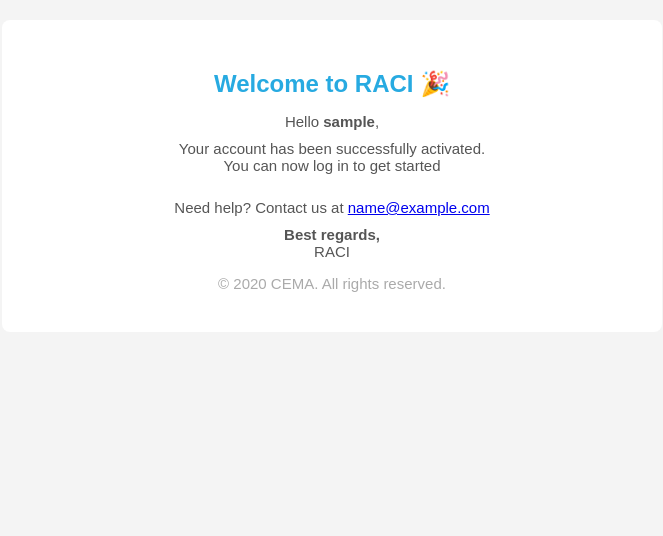
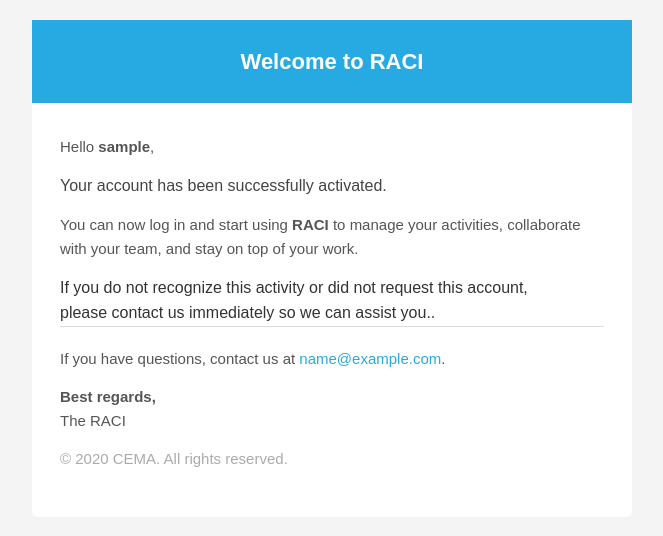
Before and after one commit to Antoney20/RACI-Project-Management-System, a Django app: template templates/invite/success.html in a window 1280 px wide. Shown: the top 536 px of the page, without its empty margins (308-971 px from the left). Run offline with Django 5.2, Linux system fonts and the light colour scheme; the template is opened without the code that fills it: most values are stand-ins (such as "Sample title", 1, 10 or a date in 2020); parts of the project's set-up code (start-up, migrations or seed data) failed here and were passed over.

Commit message:
changed the templates

```diff
--- /dev/null
+++ b/templates/emails/base.html
@@ -0,0 +1,115 @@
+<!DOCTYPE html>
+<html lang="en">
+<head>
+    <meta charset="UTF-8">
+    <meta name="viewport" content="width=device-width, initial-scale=1.0">
+    <style>
+        body {
+            margin: 0;
+            padding: 0;
+            background-color: #f4f4f4;
+            font-family: Arial, sans-serif;
+            line-height: 1.6;
+            color: #333;
+        }
+
+        .container {
+            background-color: #ffffff;
+            border-radius: 6px;
+        }
+
+        .header {
+            background-color: #27aae1;
+            color: #ffffff;
+            padding: 24px 20px;
+            text-align: center;
+        }
+
+        .header h2 {
+            margin: 0;
+            font-size: 22px;
+            font-weight: 600;
+        }
+
+        .content {
+            padding: 32px 28px;
+            text-align: left;
+        }
+
+        .content p {
+            margin: 0 0 14px 0;
+            color: #555;
+            font-size: 15px;
+        }
+
+        .button-container {
+            text-align: center;
+            margin: 28px 0;
+        }
+
+        .footer {
+            padding-top: 20px;
+            border-top: 1px solid #ddd;
+            font-size: 13px;
+            color: #888;
+        }
+
+        a {
+            color: #27aae1;
+            text-decoration: none;
+        }
+
+        @media only screen and (max-width: 600px) {
+            .content {
+                padding: 24px 20px;
+            }
+        }
+    </style>
+</head>
+<body>
+
+<table width="100%" cellpadding="0" cellspacing="0" style="background-color:#f4f4f4;">
+    <tr>
+        <td align="center" style="padding:20px;">
+
+            <table width="600" cellpadding="0" cellspacing="0" class="container">
+                <tr>
+                    <td class="header">
+                        <h2>{% block header_title %}RACI Notification{% endblock %}</h2>
+                    </td>
+                </tr>
+
+                <tr>
+                    <td class="content">
+
+                        <p>Hello <strong>{{ user_name }}</strong>,</p>
+
+                        {% block content %}
+                        <p>{{ message }}</p>
+                        {% endblock %}
+
+
+                        <div class="footer">
+                            <p>
+                                If you have questions, contact us at
+                                <a href="mailto:{{ support_email }}">{{ support_email }}</a>.
+                            </p>
+                            <p>
+                                <strong>Best regards,</strong><br>
+                                The RACI
+                            </p>
+                            <p style="margin-top:12px; color:#aaa;">
+                                © {{ current_year }} CEMA. All rights reserved.
+                            </p>
+                        </div>
+
+                    </td>
+                </tr>
+            </table>
+
+        </td>
+    </tr>
+</table>
+
+</body>
+</html>
--- a/templates/invite/success.html
+++ b/templates/invite/success.html
@@ -1,66 +1,41 @@
-<!DOCTYPE html>
-<html>
-<head>
-    <meta charset="UTF-8">
-    <style>
-        body {
-            font-family: Arial, sans-serif;
-            background-color: #f4f4f4;
-            margin: 0;
-            padding: 0;
-        }
-        .wrapper {
-            padding: 20px;
-        }
-        .container {
-            max-width: 600px;
-            margin: 0 auto;
-            background: #ffffff;
-            border-radius: 8px;
-            padding: 30px;
-            text-align: center;
-        }
-        h2 {
-            color: #27aae1;
-            margin-bottom: 15px;
-        }
-        p {
-            color: #555;
-            font-size: 15px;
-            margin: 10px 0;
-        }
-        .footer {
-            margin-top: 25px;
-            font-size: 13px;
-            color: #888;
-        }
-    </style>
-</head>
-<body>
-<div class="wrapper">
-    <div class="container">
-        <h2>Welcome to RACI  🎉</h2>
+{% extends "emails/base.html" %}
 
-        <p>Hello <strong>{{ user_name }}</strong>,</p>
+{% block header_title %}
+Welcome to RACI
+{% endblock %}
 
-        <p>
-            Your account has been successfully activated. <br/>
-            You can now log in to get started
-        </p>
+{% block content %}
+<p style="font-size:16px; color:#444;">
+    Your account has been successfully activated.
+</p>
 
-        <div class="footer">
-            <p>
-                Need help? Contact us at
-                <a href="mailto:{{ support_email }}">{{ support_email }}</a>
-            </p>
-             <p><strong>Best regards,</strong><br>
-                    RACI
-                </p>
-                <p style="margin-top: 15px; color: #aaa;">
-                    © {{ current_year }} CEMA. All rights reserved.
-                </p>
-        </div>
-    </div>
+<p>
+    You can now log in and start using <strong>RACI</strong> to manage your
+    activities, collaborate with your team, and stay on top of your work.
+</p>
+
+<div class="info-box">
+    If you do not recognize this activity or did not request this account,<br/>
+    please contact us immediately  so we can assist you..
 </div>
-</body>
-</html>
+{% endblock %}
+
+{% block action_button %}
+<div class="button-container">
+    <a
+        href="{{ login_url }}"
+        role="button"
+        style="
+            display:inline-block;
+            padding:14px 36px;
+            background-color:#fe7105;
+            color:#ffffff;
+            font-size:15px;
+            font-weight:600;
+            border-radius:6px;
+        "
+    >
+        Log in to RACI
+    </a>
+</div>
+{% endblock %}
--- a/templates/notifications/emails/activity_assigned.html
+++ b/templates/notifications/emails/activity_assigned.html
@@ -1,6 +1,6 @@
 {% extends "notifications/emails/base.html" %}
 
-{% block header_title %}New Activity Assigned{% endblock %}
+{% block header_title %}New Task Assigned{% endblock %}
 
 {% block content %}
 <p>You have been assigned to a new activity in the <strong>{{ project_name }}</strong> project.</p>
--- a/templates/notifications/emails/activity_due.html
+++ b/templates/notifications/emails/activity_due.html
@@ -1,6 +1,6 @@
 {% extends "notifications/emails/base.html" %}
 
-{% block header_title %}Activity Due Soon ⏰{% endblock %}
+{% block header_title %}Activity Due Soon {% endblock %}
 
 {% block content %}
 <p style="background-color: #fff3cd; border-left: 4px solid #ffc107; padding: 15px; border-radius: 4px;">
--- a/templates/notifications/emails/contract_expiring.html
+++ b/templates/notifications/emails/contract_expiring.html
@@ -9,7 +9,7 @@
 
 <p>
     The following employment contracts require attention.
-    The most urgent one expires in <strong>{{ most_urgent_days }} day{{ most_urgent_days|pluralize }}</strong>.
+
 </p>
 
 <div class="info-box">
@@ -45,7 +45,7 @@
     </table>
 </div>
 
-<p><strong>Action required:</strong> Please review the list above and initiate renewal discussions or process terminations as appropriate before the expiration dates.</p>
+<p><strong>Action required:</strong> Please review the list above for soon to expire contracts.</p>
 
 <p style="margin-top: 20px; font-size: 0.95em; color: #6c757d;">
     View all contracts → <a href="{{ action_url|full_url }}" style="color: #007bff;">HR Contracts Dashboard</a>
@@ -57,7 +57,7 @@
 <div style="text-align: center; margin: 25px 0;">
     <a href="{{ action_url|full_url }}"
        style="background-color: #007bff; color: white; padding: 12px 24px; text-decoration: none; border-radius: 4px; font-weight: bold;">
-        Go to Contracts Dashboard
+        Go to RACI
     </a>
 </div>
 {% endblock %}
```
Also changed, not shown: raci/settings.py (+19 -19 lines), templates/emails/leave/approved.html (+33 -12 lines), templates/emails/leave/cancelled.html (+31 -8 lines), templates/emails/leave/failed.html (+17 -7 lines), templates/emails/leave/rejected.html (+35 -12 lines), templates/emails/leave/supervisor_notify.html (+40 -28 lines).
